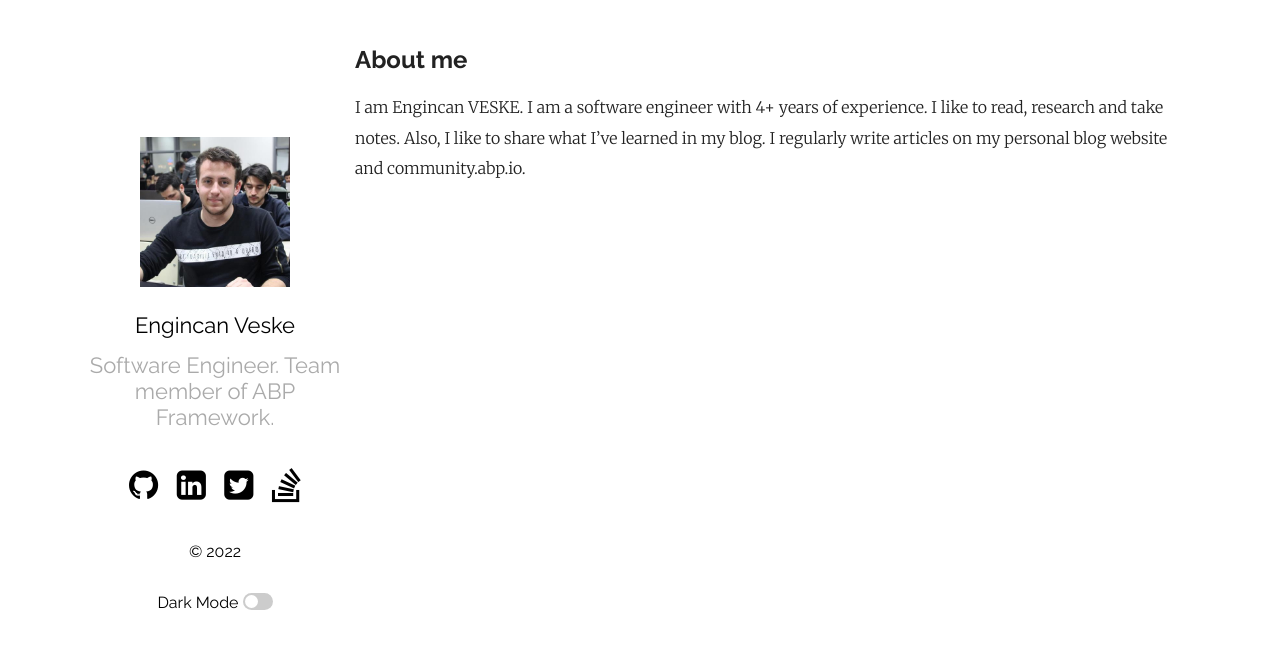
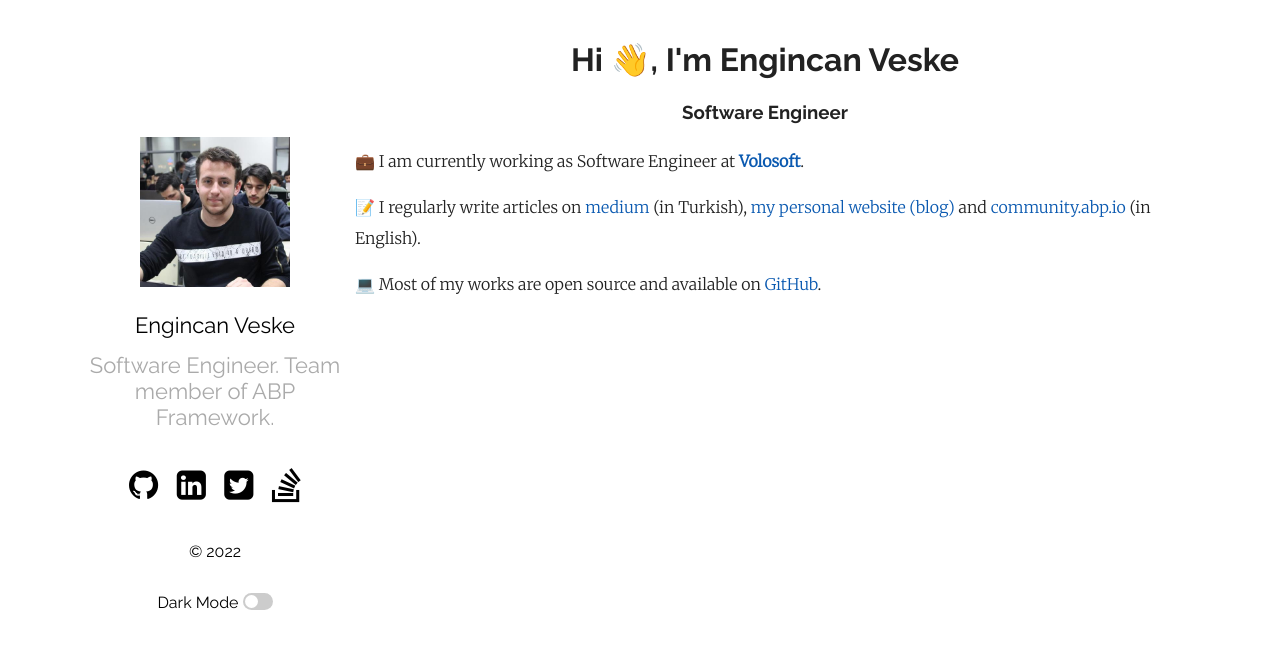
Before and after one commit to EngincanV/EngincanV.github.io, a Jekyll site: the page built from about.md, in a window 1280 px wide. Shown: the top 649 px of the page. Built offline with Jekyll 4.4.1, drawn with Linux system fonts in a browser that asks for light colours; our own code applies the rules of GitHub Pages for plain Markdown files.

Commit message:
Update about.md

```diff
--- a/about.md
+++ b/about.md
@@ -1,5 +1,8 @@
-## About me
+<h1 align="center">Hi 👋, I'm Engincan Veske</h1>
+<h3 align="center">Software Engineer</h3>
 
-I am Engincan VESKE. I am a software engineer with 4+ years of experience.
-I like to read, research and take notes. Also, I like to share what I've learned in my blog.
-I regularly write articles on my personal blog website and community.abp.io.
+💼 I am currently working as Software Engineer at <a href="https://volosoft.com/" target="_blank"><b>Volosoft</b></a>.
+
+📝 I regularly write articles on [medium](https://medium.com/@enginveske) (in Turkish), [my personal website (blog)](https://engincanv.github.io/) and [community.abp.io](https://community.abp.io/members/EngincanV) (in English).
+
+💻 Most of my works are open source and available on [GitHub](https://github.com/EngincanV).
```
